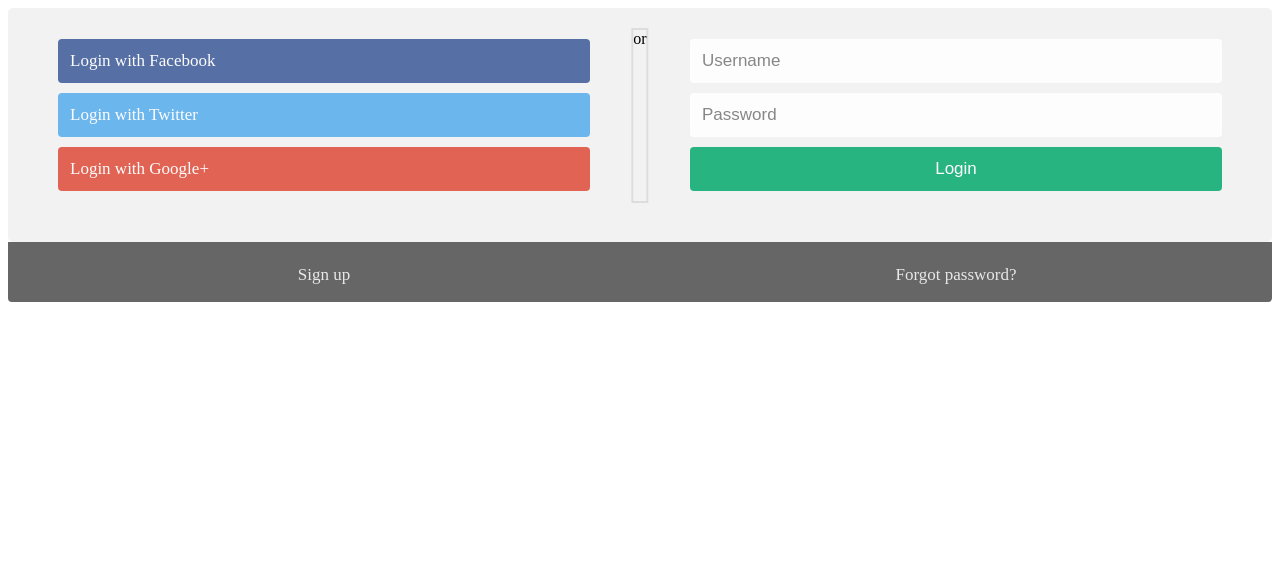
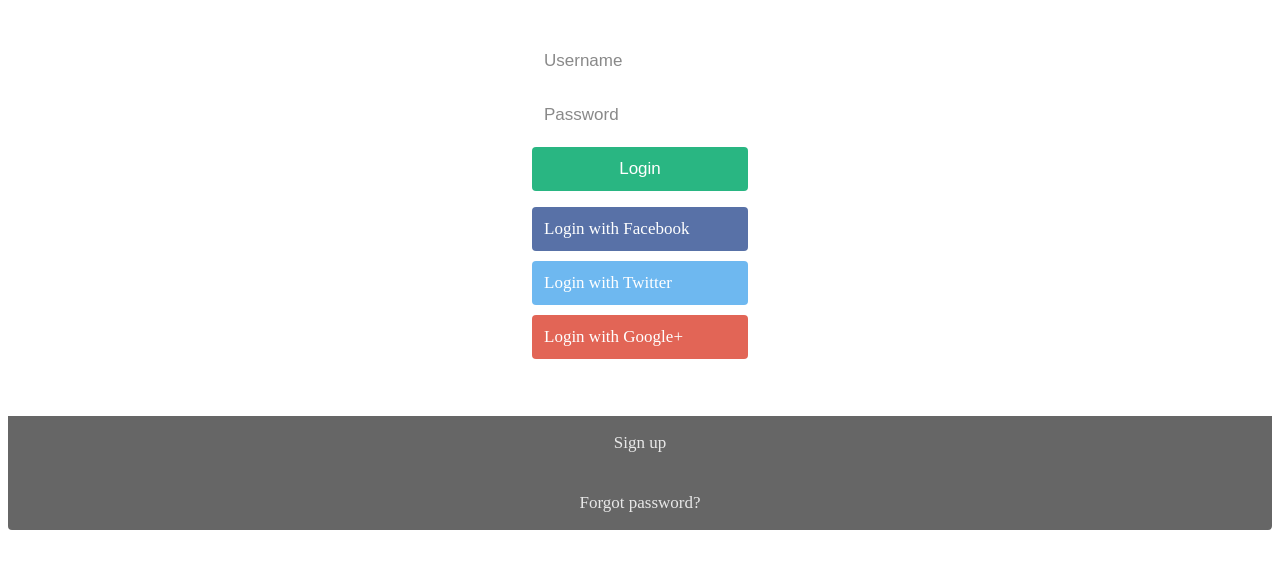
Before and after one commit to yarinch6/final-project, a website: page public/loginPage.html in a window 1280 px wide. Drawn offline with Linux system fonts and the light colour scheme.

Commit message:
add login&logo

```diff
--- a/public/css/login.css
+++ b/public/css/login.css
@@ -4,7 +4,7 @@
 .container {
   position: relative;
   border-radius: 5px;
-  background-color: #f2f2f2;
+  background-color: #ffffff;
   padding: 20px 0 30px 0;
 }
 
@@ -57,8 +57,8 @@
 
 /* Two-column layout */
 .col {
-  float: left;
-  width: 50%;
+  float: none;
+  width: 25%;
   margin: auto;
   padding: 0 50px;
   margin-top: 6px;
@@ -66,19 +66,20 @@
 
 /* Clear floats after the columns */
 .row:after {
+  background-color: rgb(255, 255, 255);
   content: "";
   display: table;
   clear: both;
 }
 
 /* vertical line */
-.vl {
+/* .vl {
   position: absolute;
   left: 50%;
   transform: translate(-50%);
-  border: 2px solid #ddd;
+  border: 5px solid #ddd;
   height: 175px;
-}
+} */
 
 /* text inside the vertical line */
 .inner {
--- a/public/css/style.css
+++ b/public/css/style.css
@@ -56,6 +56,7 @@
 	display: block;
 	margin: 0;
 	padding: 0;
+	width: 170px;
 }
 #header ul {
 	margin: 0;
@@ -77,6 +78,7 @@
 	padding: 0 0 3px;
 	text-decoration: none;
 	text-transform: uppercase;
+	cursor: pointer;
 }
 #header ul li a:hover, #header ul li.selected a {
 	color: #0ba39c;
--- a/public/loginPage.html
+++ b/public/loginPage.html
@@ -2,21 +2,6 @@
 <div class="container">
     <form action="/action_page.php">
       <div class="row">
-        <div class="vl">
-          <span class="vl-innertext">or</span>
-        </div>
-
-        <div class="col">
-          <a href="#" class="fb btn">
-            <i class="fa fa-facebook fa-fw"></i> Login with Facebook
-          </a>
-          <a href="#" class="twitter btn">
-            <i class="fa fa-twitter fa-fw"></i> Login with Twitter
-          </a>
-          <a href="#" class="google btn">
-            <i class="fa fa-google fa-fw"></i> Login with Google+
-          </a>
-        </div>
 
         <div class="col">
           <div class="hide-md-lg">
@@ -27,6 +12,18 @@
           <input type="password" name="password" placeholder="Password" required>
           <input type="submit" value="Login">
         </div>
+
+        <div class="col">
+            <a href="#" class="fb btn">
+              <i class="fa fa-facebook fa-fw"></i> Login with Facebook
+            </a>
+            <a href="#" class="twitter btn">
+              <i class="fa fa-twitter fa-fw"></i> Login with Twitter
+            </a>
+            <a href="#" class="google btn">
+              <i class="fa fa-google fa-fw"></i> Login with Google+
+            </a>
+          </div>
 
       </div>
     </form>
```
Also changed, not shown: index.js (+7 -0 lines), public/index.html (+2 -2 lines), public/images/newLogo.jpeg (added).
